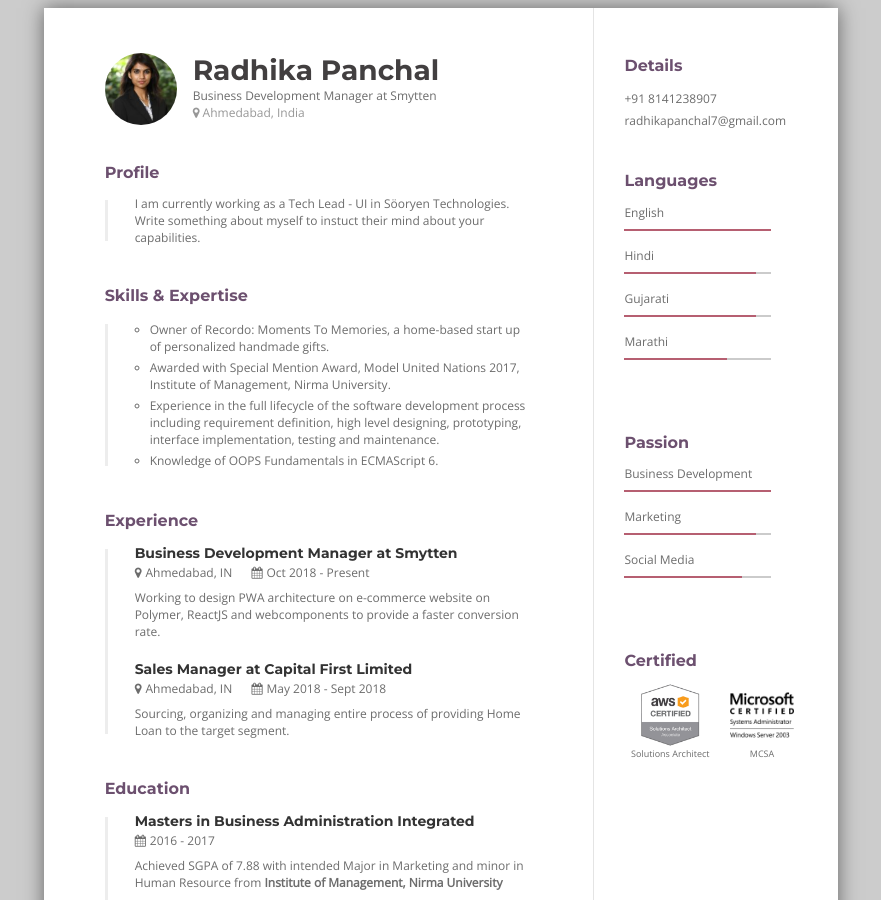
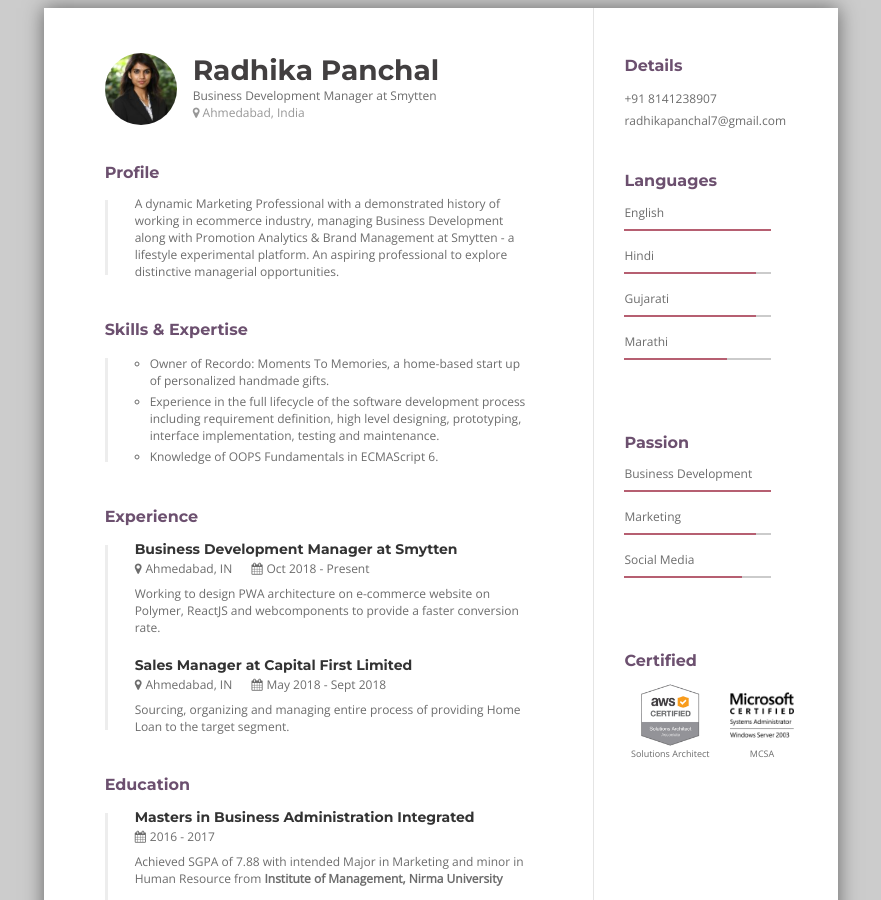
Before and after one commit to grvpanchal/grvpanchal.github.io, a Jekyll site: the page built from radhika-resume.html, in a window 1280 px wide and 900 px high. Shown: the whole window, without its empty margins (199-1080 px from the left). Built offline with Jekyll 4.4.1, drawn with Linux system fonts in a browser that asks for light colours.

Commit message:
radhika profile

```diff
--- a/radhika-resume.html
+++ b/radhika-resume.html
@@ -21,8 +21,9 @@ layout: resume
                 <section>
                     <h2>Profile</h2>
                     <div class="content">
-                            <p>I am currently working as a Tech Lead - UI in Söoryen Technologies. Write something about myself
-                                to instuct their mind about your capabilities.</p>
+                        <p>A dynamic Marketing Professional with a demonstrated history of working in ecommerce
+                            industry, managing Business Development along with Promotion Analytics & Brand Management at
+                            Smytten - a lifestyle experimental platform. An aspiring professional to explore distinctive managerial opportunities. </p>
                     </div>
 
                 </section>
@@ -30,11 +31,11 @@ layout: resume
                     <h2>Skills & Expertise</h2>
                     <div class="content">
                         <ul>
-                                <li>Owner of Recordo: Moments To Memories, a home-based start up of personalized handmade gifts.
+                            <li>Owner of Recordo: Moments To Memories, a home-based start up of personalized handmade
+                                gifts.
                             </li>
-                                <li>Awarded with Special Mention Award, Model United Nations 2017, Institute of Management,
-                                    Nirma University.</li>
-                                <li>Experience in the full lifecycle of the software development process including requirement
+                            <li>Experience in the full lifecycle of the software development process including
+                                requirement
                                 definition, high level designing, prototyping, interface implementation, testing and
                                 maintenance. </li>
                             <li>Knowledge of OOPS Fundamentals in ECMAScript 6.</li>
@@ -177,8 +178,8 @@ layout: resume
                                 <span class="location"><i class="fa fa-map-marker"></i>Ahmedabad, IN</span>
                                 <span class="dates"><i class="fa fa-calendar"></i>May 2016 - July 2016</span>
                             </div>
-                                <p>Marketing Intern for events like Vacation 2016, International Yoga Day and even indulged in
-                                    social media marketing of those events.</p>
+                            <p>Marketing Intern for events like Vacation 2016, International Yoga Day and even indulged
+                                in social media marketing of those events.</p>
                         </div>
                         <div class="content-entry">
                             <h3>Business Development Executive at BuyElectric.com</h3>
```
Lines whose indentation alone changed are shown as unchanged.
